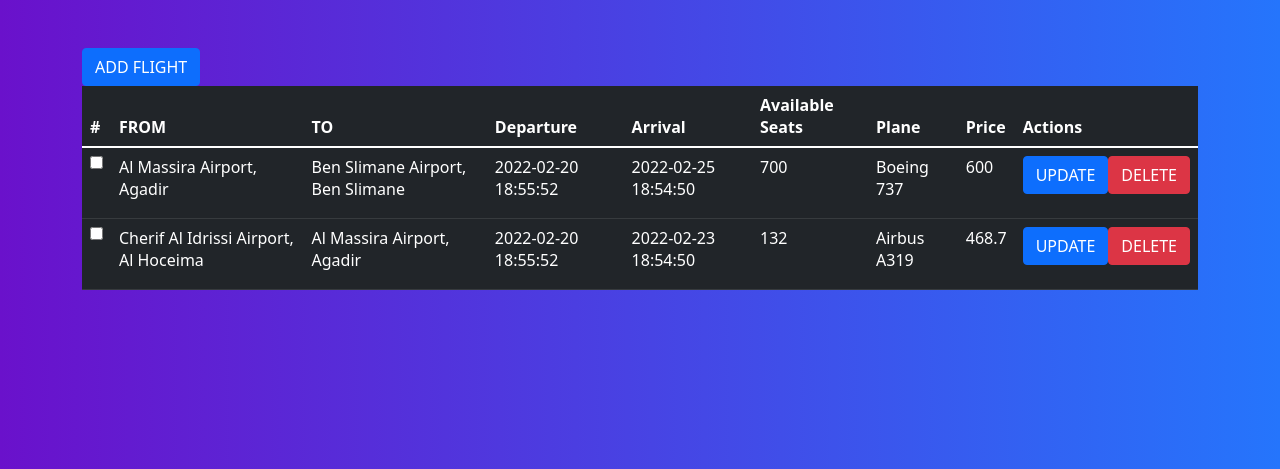
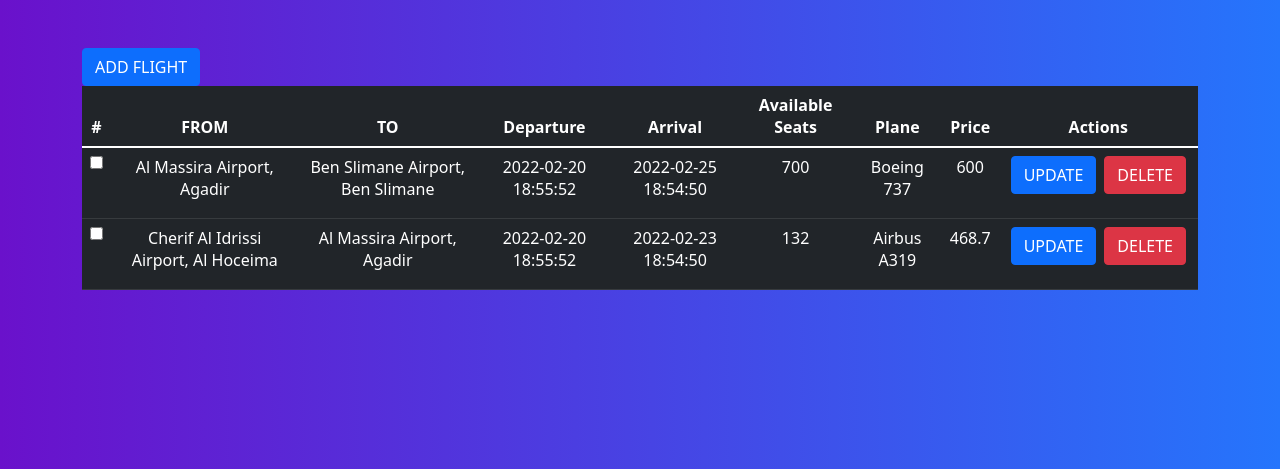
Before and after one commit to mehdilagdimi/Flight-Resevation-Platform, a PHP site: page /Flight/ in a window 1280 px wide. Shown: the top 469 px of the page. Run offline with PHP 8.4, Linux system fonts and the light colour scheme; the visitor is signed in with stand-in values (Sample User, id 1); data comes from the database, SQL or seed files in the repository; data that the repository does not hold is empty; some libraries are stand-ins or nearby versions.

Commit message:
delete functionality for flights

```diff
--- a/Website/app/controllers/Flights.php
+++ b/Website/app/controllers/Flights.php
@@ -133,7 +133,9 @@
                 }
             }
             $_POST = [];
-            $this->setReadableData();
+
+            header("location:" . URLROOT ."flights/index");
+            // $this->setReadableData();
 
         }
 
@@ -143,6 +145,7 @@
                 // echo " test delete $id";
                 $this->flightModel->deleteFlight($id);
             }
+            header("location:" . URLROOT ."flights/index");
          }
 
          public function updateFlight(){
@@ -150,6 +153,6 @@
                 $id = $_POST['id_vol'];
                 $this->flightModel->deleteFlight($id);
             }
+            header("location:" . URLROOT ."flights/index");
          }
-
     }
--- a/Website/app/controllers/Logins.php
+++ b/Website/app/controllers/Logins.php
@@ -89,8 +89,8 @@
                 session_start();
                 session_unset();
                 session_destroy();
-                // header("location: login.php");
-                $this->view('pages/login');
+                header("location:" . URLROOT . "logins");
+                // $this->view('pages/login');
              }
 
         }
--- a/Website/app/views/dashboard/index.php
+++ b/Website/app/views/dashboard/index.php
@@ -153,7 +153,7 @@
 
         <!-- Flights table -->
         <section class="vh-100">
-            <table class="table table-dark table-hover">
+            <table class="table table-dark table-hover text-center">
                 <thead>
                     <tr>
                         <th scope="col">#</th>
@@ -179,14 +179,14 @@
                             <td><?= $flight->plane; ?></td>
                             <td><?= $flight->price; ?></td>
                             <td>
-                                <div class="d-flex flex-row justify-content-between">
+                                <div class="d-flex flex-row justify-content-evenly">
                                     <form class="" action="<?= URLROOT ?>flights/updateFlight" method="POST">
                                         <input type="text" name="id_vol" hidden value="<?= $flight->volID; ?>">
-                                        <button class="btn btn-primary" name="update" style="">UPDATE</button>
+                                        <button class="btn btn-primary mx-1" name="update" style="">UPDATE</button>
                                     </form>
                                     <form class="" action="<?= URLROOT ?>flights/deleteFlight" method="POST">
                                         <input type="text" name="id_vol" hidden value="<?= $flight->volID; ?>">
-                                        <button class="btn btn-danger" name="delete" style="">DELETE</button>
+                                        <button class="btn btn-danger mx-1" name="delete" style="">DELETE</button>
                                     </form>
                                 </div>
                             </td>
--- a/Website/app/views/pages/index.php
+++ b/Website/app/views/pages/index.php
@@ -26,7 +26,7 @@
 </head>
 
 <body>
-    <table class="table table-dark table-hover">
+    <table class="table table-dark table-hover text-center">
         <thead>
             <tr>
                 <th scope="col">#</th>
```
